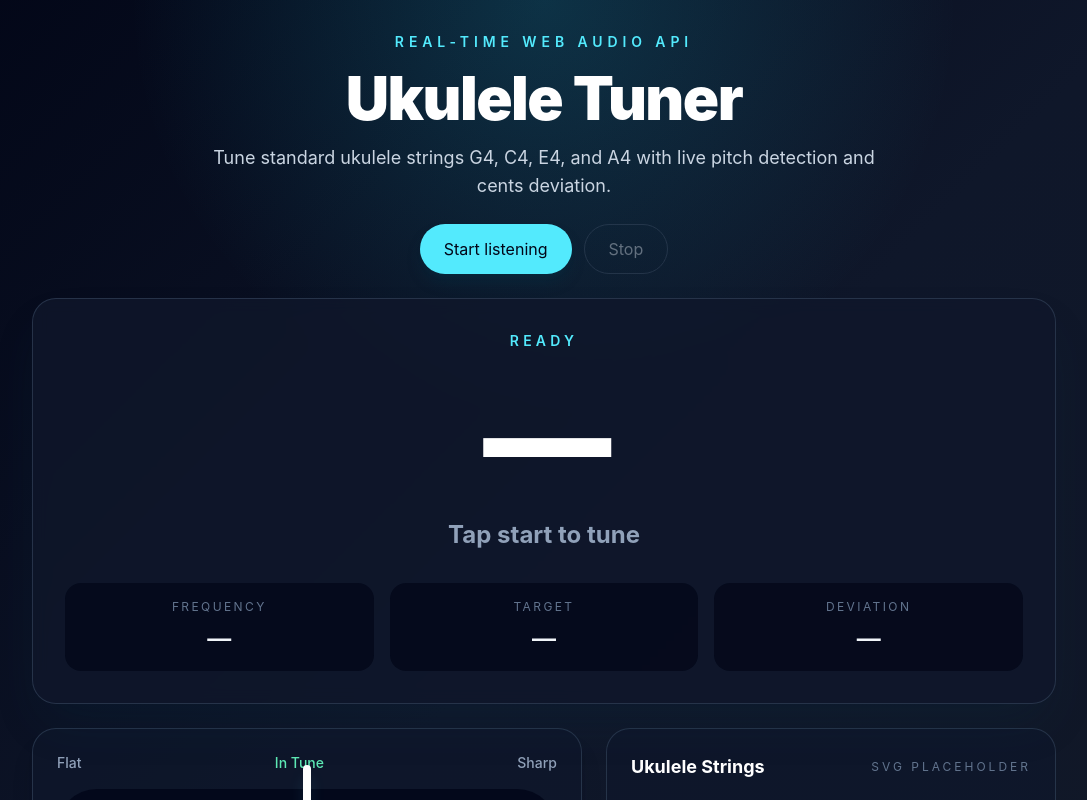
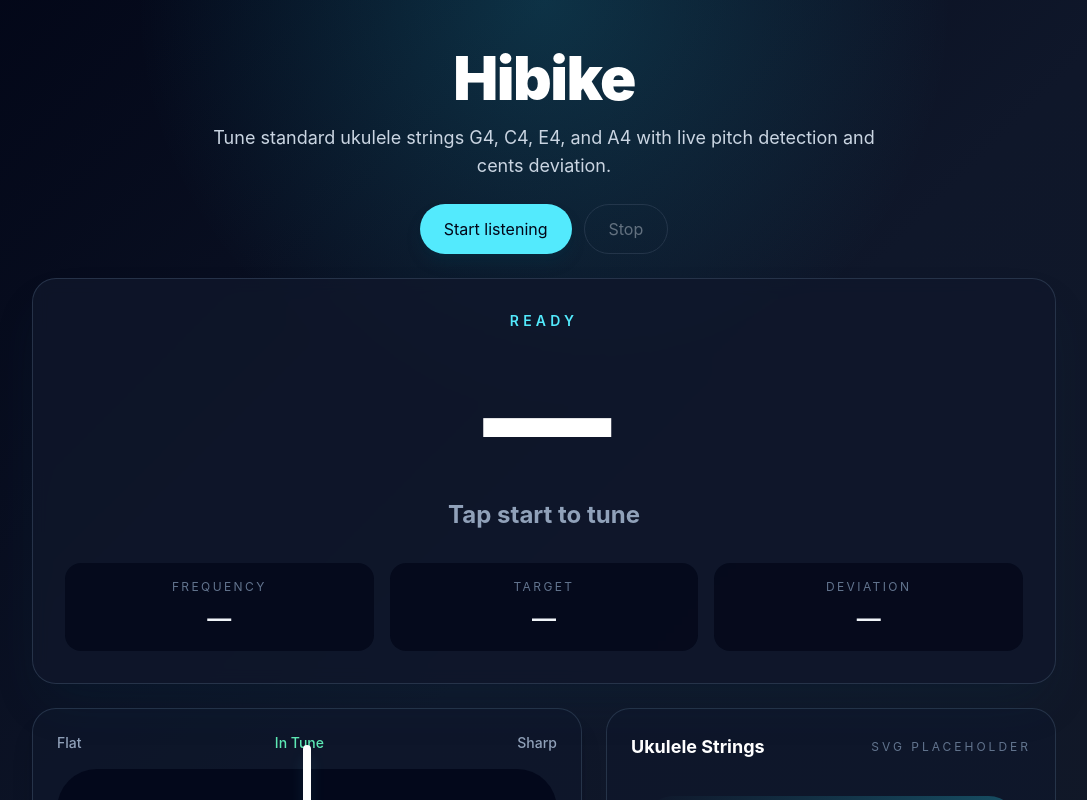
Before and after one commit to raberu12/hibike, a React (Vite) app: page / in a window 1280 px wide. Shown: the top 800 px of the page, without its empty margins (96-1183 px from the left). Built offline with nearby package versions, Linux system fonts and the light colour scheme.

Commit message:
chore: rename app to Hibike

```diff
--- a/index.html
+++ b/index.html
@@ -4,7 +4,7 @@
     <meta charset="UTF-8" />
     <link rel="icon" type="image/svg+xml" href="/favicon.svg" />
     <meta name="viewport" content="width=device-width, initial-scale=1.0" />
-    <title>Ukulele Tuner</title>
+    <title>Hibike</title>
   </head>
   <body style="margin:0;background:#020617">
     <div id="root"></div>
--- a/src/components/Tuner.tsx
+++ b/src/components/Tuner.tsx
@@ -16,11 +16,8 @@ export function Tuner() {
     <main className="min-h-screen bg-[radial-gradient(circle_at_top,_rgba(34,211,238,0.18),_transparent_35%),linear-gradient(135deg,_#020617,_#0f172a_55%,_#111827)] px-4 py-8 text-slate-100 sm:px-6 lg:px-8">
       <div className="mx-auto flex max-w-5xl flex-col gap-6">
         <header className="text-center">
-          <p className="text-sm font-semibold uppercase tracking-[0.35em] text-cyan-300">
-            Real-time Web Audio API
-          </p>
           <h1 className="mt-4 text-4xl font-black tracking-tight text-white sm:text-6xl">
-            Ukulele Tuner
+            Hibike
           </h1>
           <p className="mx-auto mt-4 max-w-2xl text-base text-slate-300 sm:text-lg">
             Tune standard ukulele strings G4, C4, E4, and A4 with live pitch
```
